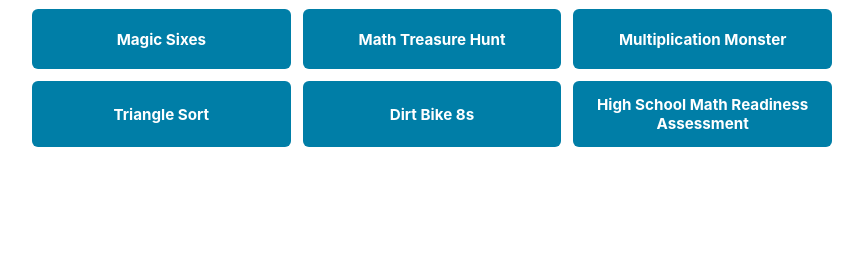
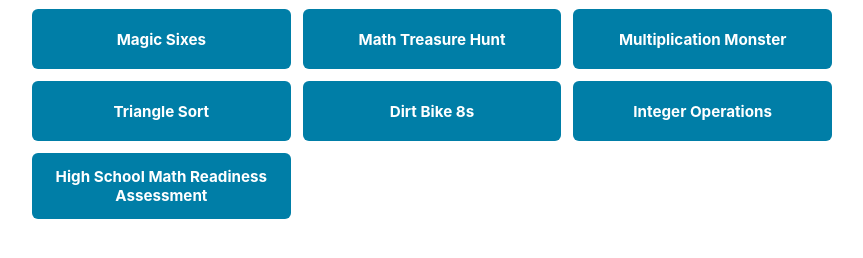
Before and after one commit to LadyHawk613/tutoring-resources, a plain HTML site: page ms/ms-math-hub.html in a window 1280 px wide. Shown: the part 154-412 px from the top of the page, without its empty margins (208-1071 px from the left). Drawn offline with Linux system fonts and the light colour scheme; a web font is replaced by a local one.

Commit message:
Add link for Integer Operations activity

```diff
--- a/ms/ms-math-hub.html
+++ b/ms/ms-math-hub.html
@@ -85,6 +85,7 @@
             <a href="multiplication-monster-battle.html" target="_top" class="activity-button">Multiplication Monster</a>
             <a href="triangle-sort.html" target="_top" class="activity-button">Triangle Sort</a>
             <a href="dirt-bike-8s.html" target="_top" class="activity-button">Dirt Bike 8s</a>
+            <a href="integer-operations-practice.html" target="_top" class="activity-button">Integer Operations</a>
 
             <a href="gemini-9th-grade-math-readiness.html" target="_top" class="activity-button">High School Math Readiness Assessment</a>
 
```
